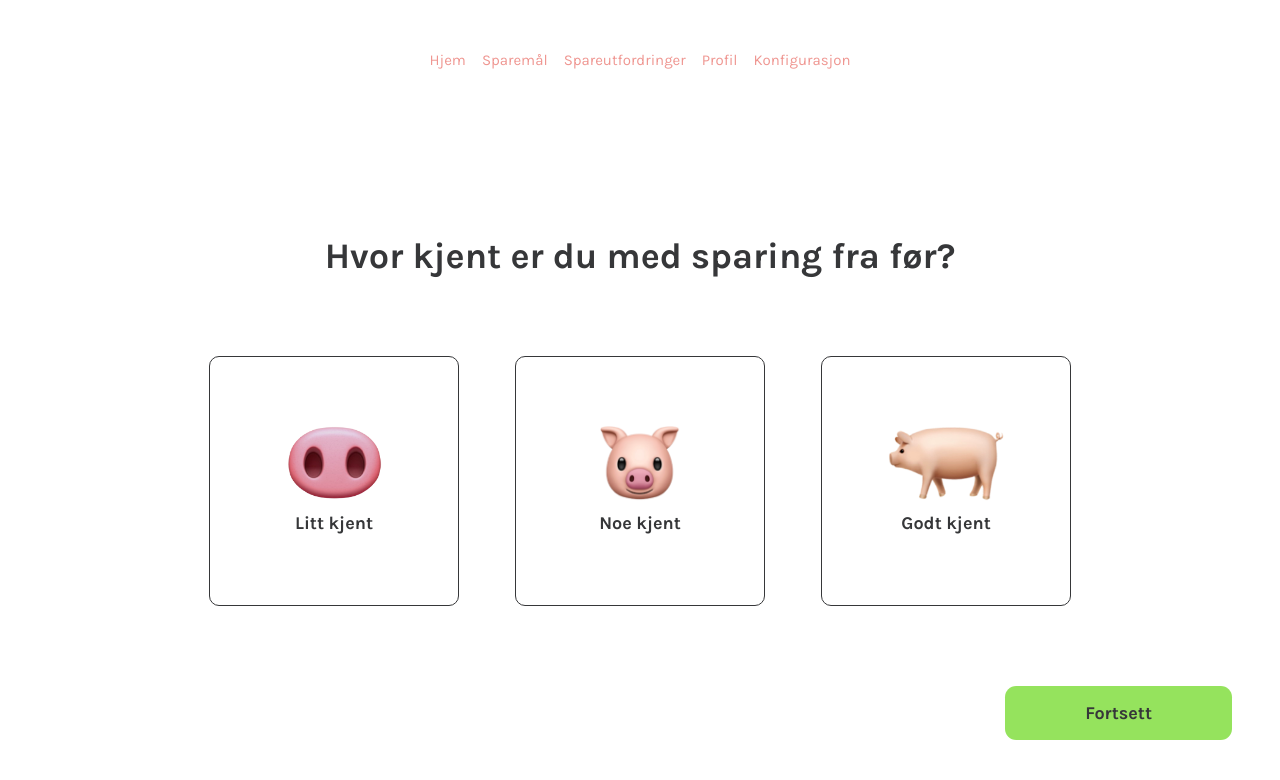
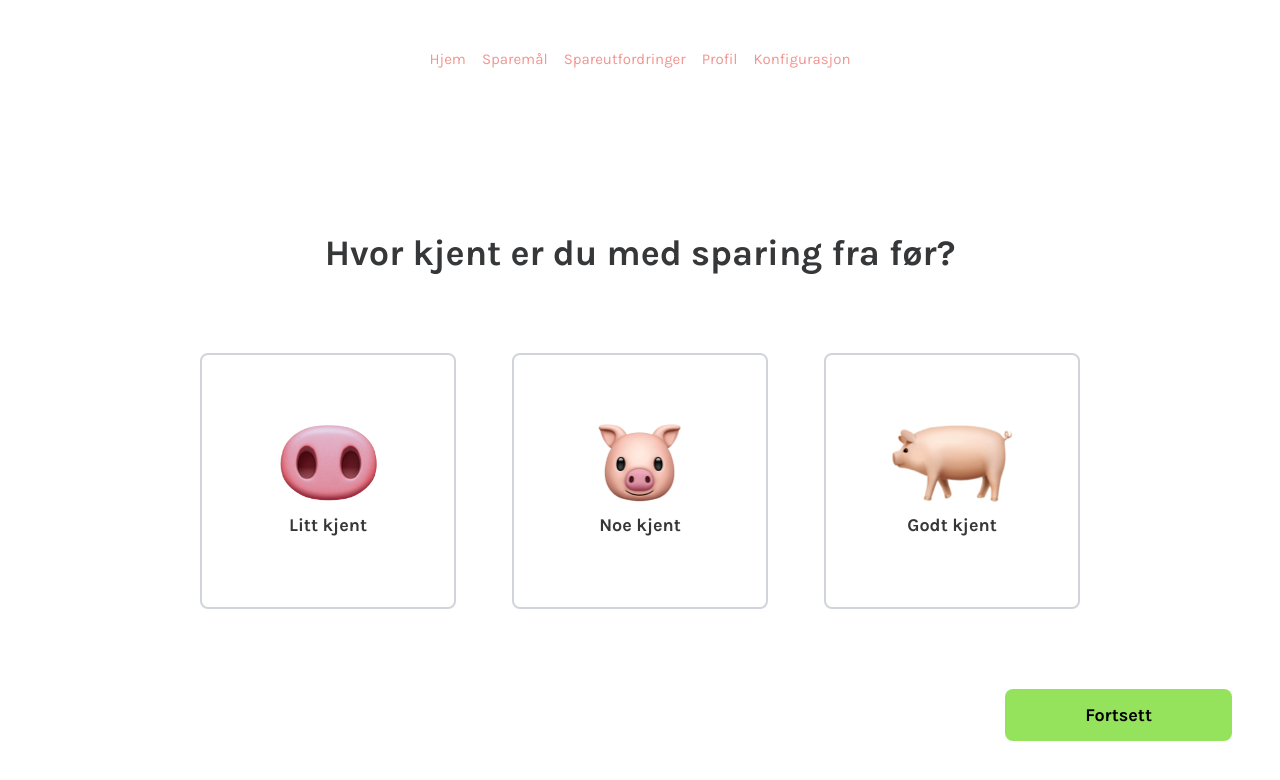
Before and after one commit to haruixu/SpareStiFrontend, a Vue app: page /konfigurasjonSteg2 in a window 1280 px wide. Shown: the top 780 px of the page. Built offline with nearby package versions, Linux system fonts and the light colour scheme.

Commit message:
refactor: switched to using tailwind

```diff
--- a/src/components/ContinueButtonComponent.vue
+++ b/src/components/ContinueButtonComponent.vue
@@ -22,25 +22,9 @@ export default defineComponent({
 })
 </script>
 
-<style scoped>
+<style>
 .continue-button {
-    padding: 0.7rem 5rem;
-    font-size: 1.125rem;
-    border-radius: 0.7rem;
-    cursor: pointer;
-    transition:
-        background-color 0.3s,
-        filter 0.3s;
-    font-weight: bold;
-    color: var(--black);
-    background-color: var(--green);
-}
-
-.continue-button:hover {
-    filter: brightness(90%);
-}
-
-.continue-button:active {
-    filter: brightness(75%);
+    @apply p-3 px-20 text-lg rounded-lg cursor-pointer transition-all font-bold
+    text-black bg-[var(--green)] hover:brightness-90 active:brightness-75;
 }
 </style>
--- a/src/views/ConfigFamiliarWithSavingsView.vue
+++ b/src/views/ConfigFamiliarWithSavingsView.vue
@@ -1,7 +1,54 @@
+<template>
+    <div class="flex flex-col items-center justify-center min-h-screen px-4 text-center">
+        <h1 class="mb-16 text-4xl font-bold lg:mb-20">Hvor kjent er du med sparing fra før?</h1>
+        <div class="grid grid-cols-1 gap-14 mb-20 md:grid-cols-3">
+            <div
+                :class="{'border-[var(--green)] border-4': selectedOption === 'litt', 'border-gray-300 border-2': selectedOption !== 'litt'}"
+                class="flex flex-col items-center justify-center w-64 h-64 p-2.5 cursor-pointer transition-colors rounded-lg hover:border-[var(--green)]-500"
+                @click="selectOption('litt')"
+            >
+                <img
+                    src="@/assets/nose.png"
+                    alt="Litt kjent"
+                    class="h-16 md:h-20"
+                />
+                <p class="mt-2 text-lg font-bold">Litt kjent</p>
+            </div>
+            <div
+                :class="{'border-[var(--green)] border-4': selectedOption === 'noe', 'border-gray-300 border-2': selectedOption !== 'noe'}"
+                class="flex flex-col items-center justify-center w-64 h-64 p-2.5 cursor-pointer transition-colors rounded-lg hover:border-[var(--green)]"
+                @click="selectOption('noe')"
+            >
+                <img
+                    src="@/assets/head.png"
+                    alt="Noe kjent"
+                    class="h-16 md:h-20"
+                />
+                <p class="mt-2 text-lg font-bold">Noe kjent</p>
+            </div>
+            <div
+                :class="{'border-[var(--green)] border-4': selectedOption === 'godt', 'border-gray-300 border-2': selectedOption !== 'godt'}"
+                class="flex flex-col items-center justify-center w-64 h-64 p-2.5 cursor-pointer transition-colors rounded-lg hover:border-[var(--green)]"
+                @click="selectOption('godt')"
+            >
+                <img
+                    src="@/assets/pig.png"
+                    alt="Godt kjent"
+                    class="h-16 md:h-20"
+                />
+                <p class="mt-2 text-lg font-bold">Godt kjent</p>
+            </div>
+        </div>
+        <ContinueButtonComponent
+            @click="onButtonClick"
+            class="px-10 py-3 text-2xl font-bold self-end"
+        ></ContinueButtonComponent>
+    </div>
+</template>
+
 <script setup lang="ts">
 import { ref } from 'vue'
 import ContinueButtonComponent from '@/components/ContinueButtonComponent.vue'
-import '@/assets/base.css'
 import router from '@/router'
 
 const selectedOption = ref<string | null>(null)
@@ -11,84 +58,6 @@ const selectOption = (option: string) => {
 }
 
 const onButtonClick = () => {
-    if (selectedOption.value) {
-        console.log(`Proceeding with the selected option: ${selectedOption.value}`)
-    } else {
-        console.log('No option selected.')
-    }
     router.push('/konfigurasjonSteg3')
 }
 </script>
-
-<template>
-    <div class="flex flex-col items-center justify-center min-h-screen text-center px-4">
-        <h1 class="text-4xl font-bold mb-16 lg:mb-20">Hvor kjent er du med sparing fra før?</h1>
-        <div class="grid grid-cols-1 md:grid-cols-3 gap-14 mb-20">
-            <div
-                class="box"
-                :class="{ active: selectedOption === 'litt' }"
-                @click="selectOption('litt')"
-            >
-                <img
-                    src="@/assets/nose.png"
-                    alt="Litt kjent"
-                    class="object-contain h-1/3 sm:h-1/3"
-                />
-                <p class="text-lg font-bold mt-2">Litt kjent</p>
-            </div>
-            <div
-                class="box"
-                :class="{ active: selectedOption === 'noe' }"
-                @click="selectOption('noe')"
-            >
-                <img
-                    src="@/assets/head.png"
-                    alt="Noe kjent"
-                    class="object-contain h-1/3 sm:h-1/3"
-                />
-                <p class="text-lg font-bold mt-2">Noe kjent</p>
-            </div>
-            <div
-                class="box"
-                :class="{ active: selectedOption === 'godt' }"
-                @click="selectOption('godt')"
-            >
-                <img
-                    src="@/assets/pig.png"
-                    alt="Godt kjent"
-                    class="object-contain h-1/3 sm:h-1/3"
-                />
-                <p class="text-lg font-bold mt-2">Godt kjent</p>
-            </div>
-        </div>
-        <ContinueButtonComponent
-            @click="onButtonClick"
-            class="px-10 py-3 text-2xl self-end"
-        ></ContinueButtonComponent>
-    </div>
-</template>
-
-<style scoped>
-.box {
-    display: flex;
-    flex-direction: column;
-    align-items: center;
-    justify-content: center;
-    width: 250px;
-    height: 250px;
-    padding: 10px;
-    border-radius: 10px;
-    cursor: pointer;
-    transition: border-color 0.3s;
-    background-color: white;
-    border: 1px solid var(--black);
-}
-
-.box:hover {
-    border-color: var(--green);
-}
-
-.box.active {
-    border: 3px solid var(--green);
-}
-</style>
--- a/src/views/ConfigHabitChangeView.vue
+++ b/src/views/ConfigHabitChangeView.vue
@@ -1,7 +1,6 @@
 <script setup lang="ts">
 import { ref } from 'vue'
 import ContinueButtonComponent from '@/components/ContinueButtonComponent.vue'
-import '@/assets/base.css'
 import router from '@/router'
 
 const selectedOption = ref<string | null>(null)
@@ -11,74 +10,44 @@ const selectOption = (option: string) => {
 }
 
 const onButtonClick = () => {
-    if (selectedOption.value) {
-        console.log(`Proceeding with the selected option: ${selectedOption.value}`)
-    } else {
-        console.log('No option selected.')
-    }
     router.push('/konfigurasjonSteg2')
 }
 </script>
 
 <template>
-    <div class="flex flex-col items-center justify-center min-h-screen text-center px-4">
-        <h1 class="text-4xl font-bold mb-16 lg:mb-20">
+    <div class="flex flex-col items-center justify-center min-h-screen px-4 text-center">
+        <h1 class="mb-16 text-4xl font-bold lg:mb-20">
             Hvor store vaneedringer er du villig til å gjøre?
         </h1>
-        <div class="grid grid-cols-1 md:grid-cols-3 gap-14 mb-20">
+        <div class="grid grid-cols-1 gap-14 mb-20 md:grid-cols-3">
             <div
-                class="box"
-                :class="{ active: selectedOption === 'litt' }"
+                :class="{'border-[var(--green)] border-4': selectedOption === 'litt', 'border-gray-300 border-2': selectedOption !== 'litt'}"
+                class="flex flex-col items-center justify-center w-64 h-64 p-2.5 cursor-pointer transition-colors rounded-lg hover:border-[var(--green)]"
                 @click="selectOption('litt')"
             >
-                <img src="@/assets/litt.png" alt="litt" class="object-contain h-1/3 sm:h-1/3" />
+                <img src="@/assets/litt.png" alt="litt" class="object-contain h-1/3" />
                 <p class="text-lg font-bold mt-2">Litt</p>
             </div>
             <div
-                class="box"
-                :class="{ active: selectedOption === 'passe' }"
+                :class="{'border-[var(--green)] border-4': selectedOption === 'passe', 'border-gray-300 border-2': selectedOption !== 'passe'}"
+                class="flex flex-col items-center justify-center w-64 h-64 p-2.5 cursor-pointer transition-colors rounded-lg hover:border-[var(--green)]"
                 @click="selectOption('passe')"
             >
-                <img src="@/assets/passe.png" alt="passe" class="object-contain h-1/3 sm:h-1/3" />
+                <img src="@/assets/passe.png" alt="passe" class="object-contain h-1/3" />
                 <p class="text-lg font-bold mt-2">Passe</p>
             </div>
             <div
-                class="box"
-                :class="{ active: selectedOption === 'store' }"
+                :class="{'border-[var(--green)] border-4': selectedOption === 'store', 'border-gray-300 border-2': selectedOption !== 'store'}"
+                class="flex flex-col items-center justify-center w-64 h-64 p-2.5 cursor-pointer transition-colors rounded-lg hover:border-[var(--green)]"
                 @click="selectOption('store')"
             >
-                <img src="@/assets/store.png" alt="store" class="object-contain h-1/3 sm:h-1/3" />
+                <img src="@/assets/store.png" alt="store" class="object-contain h-1/3" />
                 <p class="text-lg font-bold mt-2">Store</p>
             </div>
         </div>
         <ContinueButtonComponent
             @click="onButtonClick"
-            class="px-10 py-3 text-2xl self-end"
+            class="px-10 py-3 text-2xl font-bold self-end"
         ></ContinueButtonComponent>
     </div>
 </template>
-
-<style scoped>
-.box {
-    display: flex;
-    flex-direction: column;
-    align-items: center;
-    justify-content: center;
-    width: 250px;
-    height: 250px;
-    padding: 10px;
-    border-radius: 10px;
-    cursor: pointer;
-    transition: border-color 0.3s;
-    background-color: white;
-    border: 1px solid var(--black);
-}
-
-.box:hover {
-    border-color: var(--green);
-}
-
-.box.active {
-    border: 3px solid var(--green);
-}
-</style>
--- a/src/views/ConfigSpendingItemsAmountView.vue
+++ b/src/views/ConfigSpendingItemsAmountView.vue
@@ -1,79 +1,45 @@
 <script setup lang="ts">
 import { ref } from 'vue'
 import ContinueButtonComponent from '@/components/ContinueButtonComponent.vue'
-import '@/assets/base.css'
 
 interface Option {
     name: string
     amount: number | null
 }
 
-const options: Option[] = [
+const options = ref<Option[]>([
     { name: 'Snus', amount: null },
     { name: 'Kaffe', amount: null },
     { name: 'Kantina', amount: null }
-]
+])
 
 const onButtonClick = () => {
-    console.log('Options with amounts:', options)
 }
 </script>
 
 <template>
-    <div class="flex flex-col items-center justify-center min-h-screen text-center px-4">
-        <h1 class="text-4xl font-bold mb-16 lg:mb-20">Hvor mye penger per kjøp bruker du på ...</h1>
-        <div class="flex flex-col gap-4 mb-6">
-            <div class="option-container" v-for="(option, index) in options" :key="index">
-                <p class="option-text">{{ option.name }}</p>
+    <div class="flex flex-col items-center justify-center min-h-screen px-4 text-center">
+        <h1 class="mb-8 lg:mb-12 text-4xl font-bold">Hvor mye penger per kjøp bruker du på ...</h1>
+        <div class="flex flex-col gap-2 mb-6">
+            <div v-for="(option, index) in options" :key="index"
+                 :class="{'border-[var(--green)] border-4': option.amount !== null && option.amount >= 0, 'border-gray-300 border-2': !(option.amount !== null && option.amount >= 0)}"
+                 class="flex justify-between items-center w-72 p-2 cursor-pointer transition-colors bg-white rounded-lg my-4">
+                <p class="text-xl font-bold">{{ option.name }}</p>
                 <div class="flex items-center">
                     <input
                         type="number"
                         v-model="option.amount"
-                        class="amount-input"
+                        class="w-20 h-10 p-1 rounded-md text-right text-lg"
                         placeholder="Beløp"
                         min="0"
                     />
-                    <p class="currency">kr</p>
+                    <p class="ml-2 font-bold">kr</p>
                 </div>
             </div>
         </div>
         <ContinueButtonComponent
             @click="onButtonClick"
-            class="px-10 py-3 text-2xl self-end"
+            class="px-10 py-3 text-2xl self-end mt-12 mb-0"
         ></ContinueButtonComponent>
     </div>
 </template>
-
-<style scoped>
-.option-container {
-    display: flex;
-    justify-content: space-between;
-    align-items: center;
-    width: 300px;
-    padding: 10px;
-    border-radius: 10px;
-    cursor: pointer;
-    transition: border-color 0.3s;
-    background-color: white;
-    border: 1px solid var(--black);
-    margin: 0 auto 28px;
-}
-
-.option-text {
-    font-size: 1.5rem;
-    font-weight: bold;
-}
-
-.amount-input {
-    width: 80px;
-    height: 40px;
-    padding: 5px;
-    border: 1px solid var(--black);
-    border-radius: 5px;
-}
-
-.currency {
-    margin-left: 5px;
-    font-weight: bold;
-}
-</style>
--- a/src/views/ConfigSpendingItemsView.vue
+++ b/src/views/ConfigSpendingItemsView.vue
@@ -1,7 +1,27 @@
+<template>
+    <div class="flex flex-col items-center justify-center min-h-screen px-4 text-center">
+        <h1 class="mb-16 text-4xl font-bold lg:mb-20">Hva bruker du mye penger på?</h1>
+        <div class="flex flex-col gap-8 mb-6">
+            <div
+                v-for="(option, index) in options"
+                :key="index"
+                class="flex flex-col items-center justify-center w-72 h-18 p-2.5 cursor-pointer transition-colors bg-white rounded-lg"
+                :class="{ 'border-[var(--green)] border-4': option.selected, 'border-gray-300 border-2': !option.selected }"
+                @click="toggleOption(index)"
+            >
+                <p class="text-lg font-bold mt-2">{{ option.name }}</p>
+            </div>
+        </div>
+        <ContinueButtonComponent
+            @click="onButtonClick"
+            class="px-10 py-3 text-2xl self-end mt-16 mb-0"
+        ></ContinueButtonComponent>
+    </div>
+</template>
+
 <script setup lang="ts">
 import { ref } from 'vue'
 import ContinueButtonComponent from '@/components/ContinueButtonComponent.vue'
-import '@/assets/base.css'
 import router from '@/router'
 
 interface Option {
@@ -21,7 +41,7 @@ const toggleOption = (index: number) => {
 
 const onButtonClick = () => {
     const selectedOptions = options.value.filter((option) => option.selected)
-    if (selectedOptions.length >= 1 && selectedOptions.length <= 3) {
+    if (selectedOptions.length <= 3) {
         const selectedOptionNames = selectedOptions.map((option) => option.name)
         router.push('/konfigurasjonSteg4')
     } else {
@@ -29,55 +49,3 @@ const onButtonClick = () => {
     }
 }
 </script>
-
-<template>
-    <div class="flex flex-col items-center justify-center min-h-screen text-center px-4">
-        <h1 class="text-4xl font-bold mb-16 lg:mb-20">Hva bruker du mye penger på?</h1>
-        <div class="flex flex-col gap-4 mb-6">
-            <div
-                v-for="(option, index) in options"
-                :key="index"
-                class="box"
-                @click="toggleOption(index)"
-                :class="{ active: option.selected }"
-            >
-                <p class="text-lg font-bold mt-2">{{ option.name }}</p>
-                <input type="checkbox" v-model="option.selected" class="hidden" />
-            </div>
-        </div>
-        <ContinueButtonComponent
-            @click="onButtonClick"
-            class="px-10 py-3 text-2xl self-end"
-        ></ContinueButtonComponent>
-    </div>
-</template>
-
-<style scoped>
-.box {
-    display: flex;
-    flex-direction: column;
-    align-items: center;
-    justify-content: center;
-    width: 300px;
-    height: 70px;
-    padding: 10px;
-    border-radius: 10px;
-    cursor: pointer;
-    transition: border-color 0.3s;
-    background-color: white;
-    border: 1px solid var(--black);
-    margin: 0 auto 20px;
-}
-
-.box:hover {
-    border-color: var(--green);
-}
-
-.box.active {
-    border: 3px solid var(--green);
-}
-
-.box input[type='checkbox'] {
-    display: none;
-}
-</style>
```
